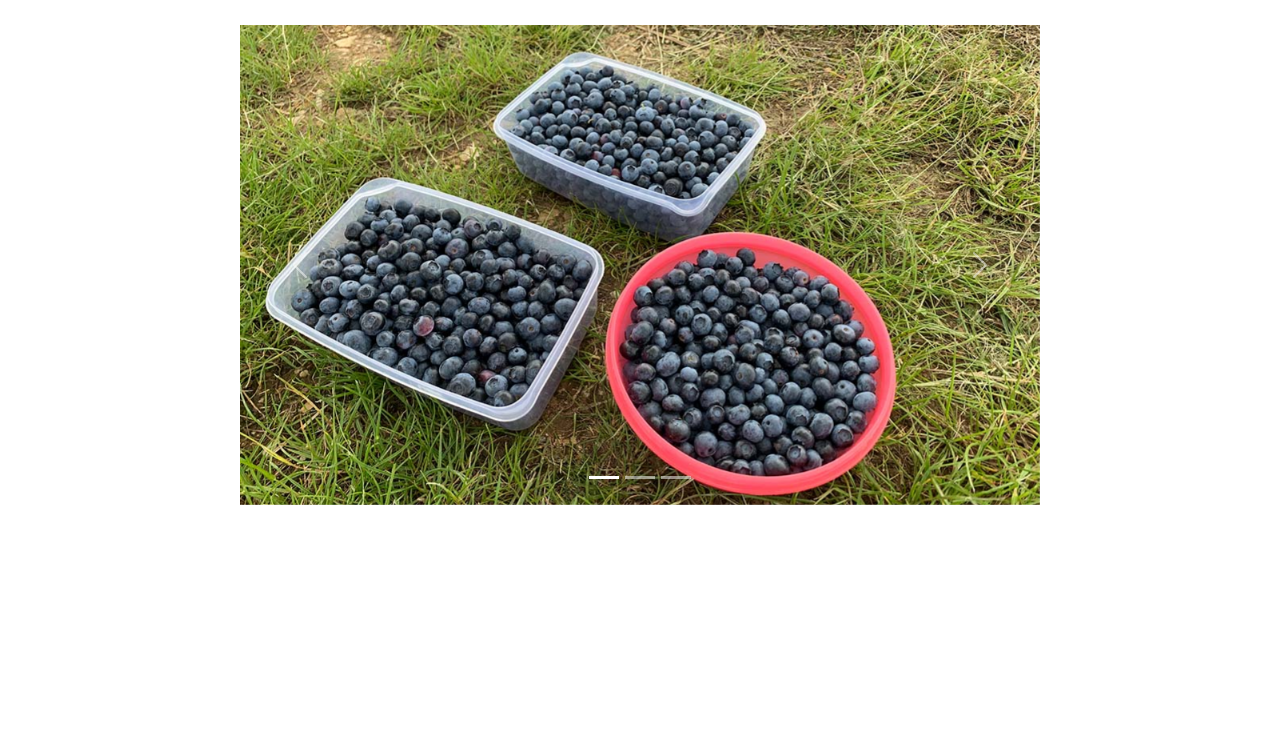
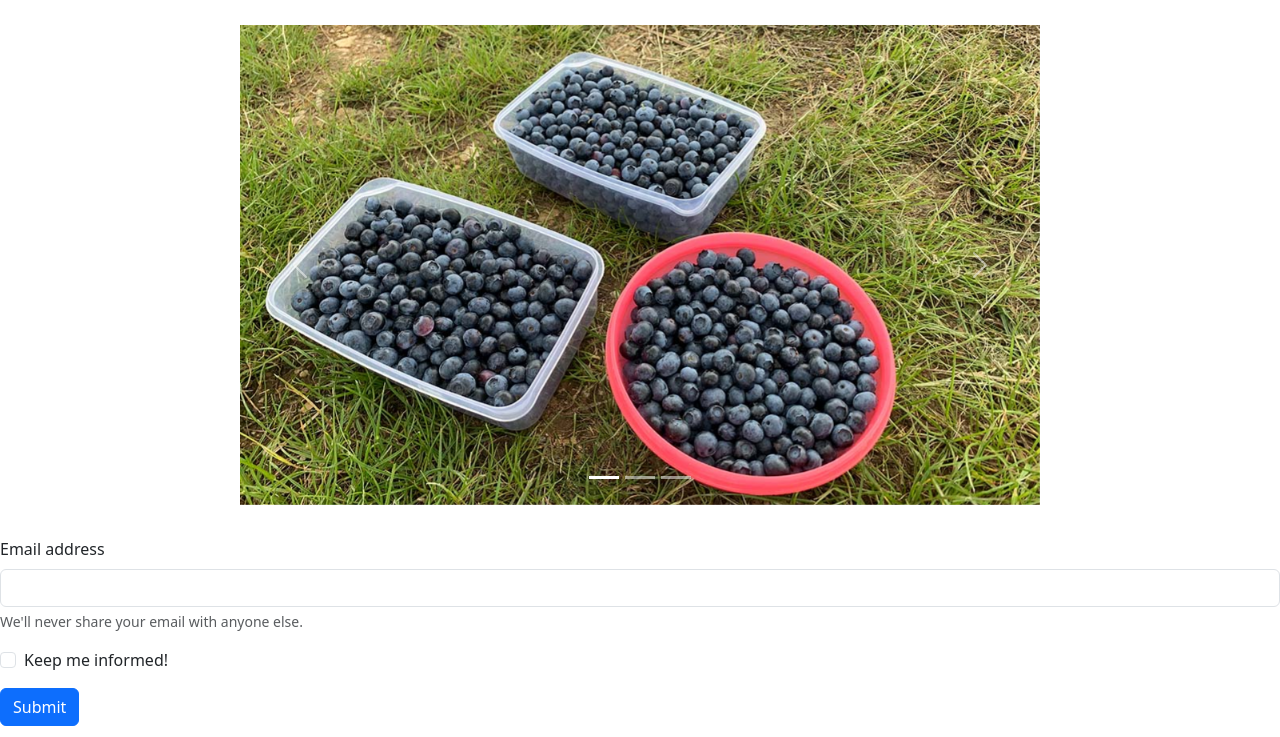
Before and after one commit to saodat-riskiyeva/day-45-bootstrap-project, a plain HTML site: page index.html in a window 1280 px wide. Shown: the part 63-800 px from the top of the page. Drawn offline with nearby package versions, Linux system fonts and the light colour scheme.

Commit message:
adding newsletter-signup form html element

```diff
--- a/index.html
+++ b/index.html
@@ -134,6 +134,35 @@
           <span class="visually-hidden">Next</span>
         </button>
       </section>
+      <section id="newsletter-signup">
+        <form>
+          <div class="mb-3">
+            <label for="email" class="form-label">Email address</label>
+            <input
+              type="email"
+              class="form-control"
+              id="email"
+              aria-describedby="emailHelp"
+              name="email"
+            />
+            <div id="emailHelp" class="form-text">
+              We'll never share your email with anyone else.
+            </div>
+          </div>
+          <div class="mb-3 form-check">
+            <input
+              type="checkbox"
+              class="form-check-input"
+              id="exampleCheck1"
+              name="stay-informed"
+            />
+            <label class="form-check-label" for="exampleCheck1"
+              >Keep me informed!</label
+            >
+          </div>
+          <button type="submit" class="btn btn-primary">Submit</button>
+        </form>
+      </section>
     </main>
   </body>
 </html>
```
